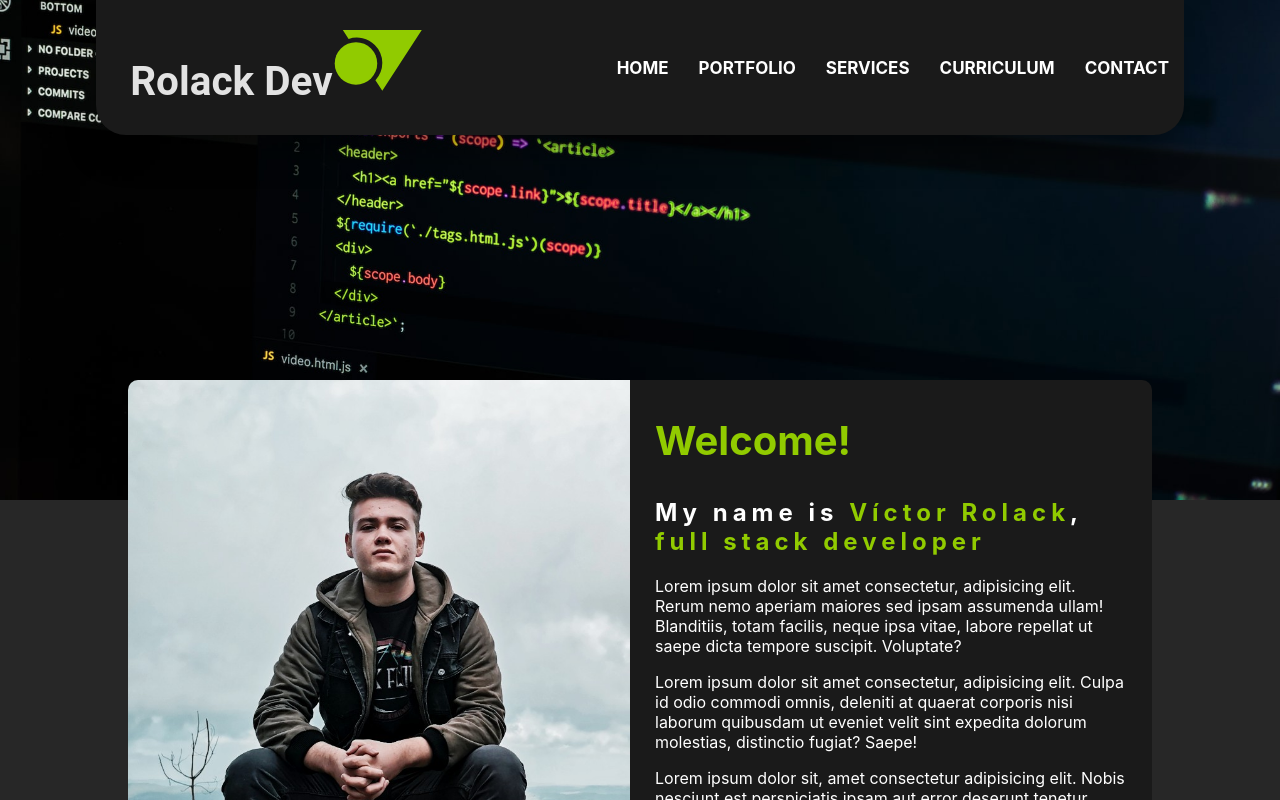
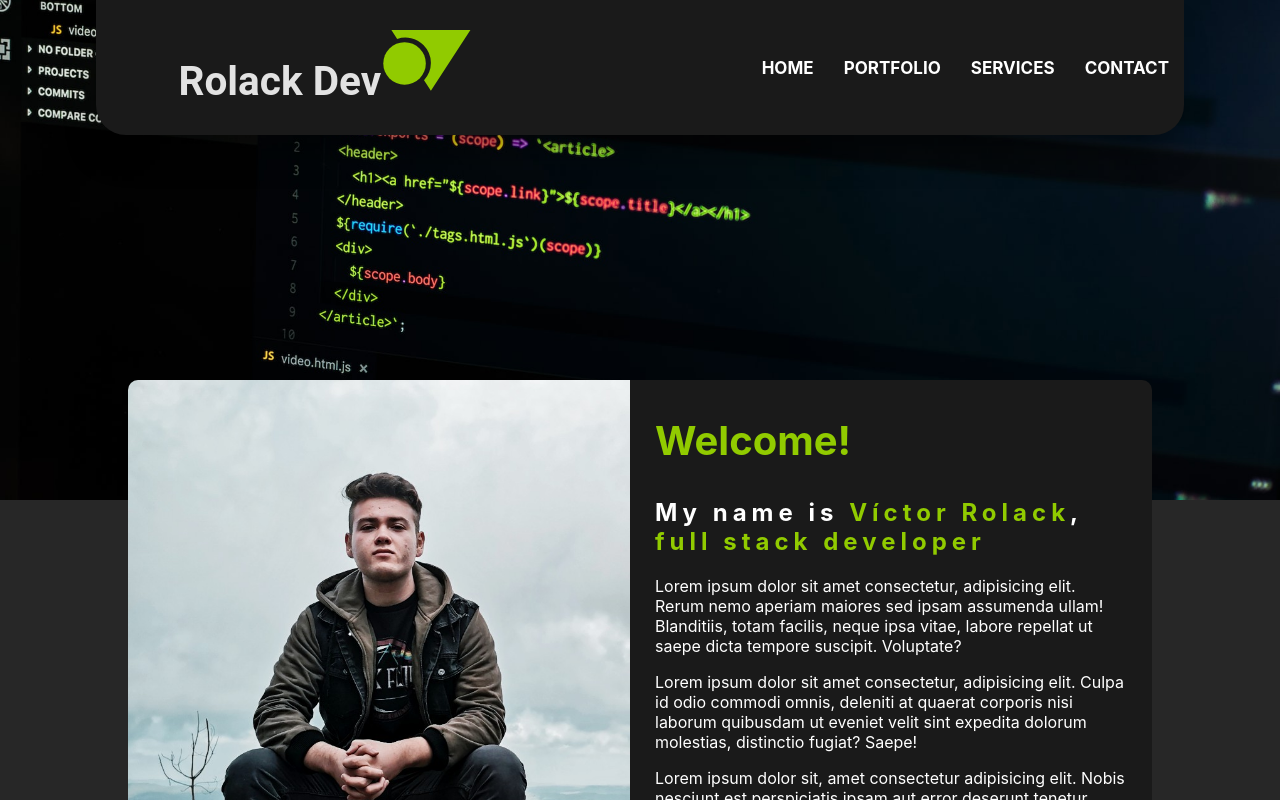
Before and after one commit to vcrolack/rolack-dev, a React (Create React App) app: page / in a window 1280 px wide. Shown: the top 800 px of the page. Built offline with nearby package versions, Linux system fonts and the light colour scheme.

Commit message:
curriculum view deleted

```diff
--- a/package.json
+++ b/package.json
@@ -17,8 +17,8 @@
     "web-vitals": "^2.1.4"
   },
   "scripts": {
-    "start": "react-scripts start",
-    "build": "react-scripts build",
+    "start": "react-scripts --openssl-legacy-provider start",
+    "build": "react-scripts --openssl-legacy-provider build",
     "test": "react-scripts test",
     "eject": "react-scripts eject"
   },
--- a/src/Router/Routes.js
+++ b/src/Router/Routes.js
@@ -2,7 +2,6 @@ import React from 'react'
 import { Routes as ReactRoutes, Route, BrowserRouter, NavLink } from 'react-router-dom';
 import {Home} from '../components/Home'
 import { Portfolio } from '../components/Portfolio';
-import { Curriculum } from '../components/Curriculum';
 import { Services } from '../components/Services';
 import { Contact } from '../components/Contact';
 import { HeaderNav } from '../components/layout/HeaderNav';
@@ -19,7 +18,6 @@ export const Routes = () => {
         <Route path="/home" element={<Home />} />
         <Route path="/portfolio" element={<Portfolio />} />
         <Route path="/services" element={<Services />} />
-        <Route path="/curriculum" element={<Curriculum />} />
         <Route path="/contact" element={<Contact />} />
       </ReactRoutes>
 
--- a/src/components/Curriculum.js
+++ /dev/null
@@ -1,7 +0,0 @@
-import React from 'react'
-
-export const Curriculum = () => {
-  return (
-    <div>Curriculum</div>
-  )
-}
--- a/src/components/layout/HeaderNav.js
+++ b/src/components/layout/HeaderNav.js
@@ -20,9 +20,6 @@ export const HeaderNav = () => {
             <NavLink to="/services" className={({isActive}) => (isActive ? "activated" : "")}>Services</NavLink>
           </li>
           <li>
-            <NavLink to="/curriculum" className={({isActive}) => (isActive ? "activated" : "")}>Curriculum</NavLink>
-          </li>
-          <li>
             <NavLink to="/contact" className={({isActive}) => (isActive ? "activated" : "")}>Contact</NavLink>
           </li>
         </ul>
--- a/src/index.css
+++ b/src/index.css
@@ -326,7 +326,6 @@ height: 200px;
   height: 100%;
 }
 
-
 .footer {
   height: 100px;
   margin: 0;
```
Also changed, not shown: 1 other file (tests, documents, lock files or other folders).
